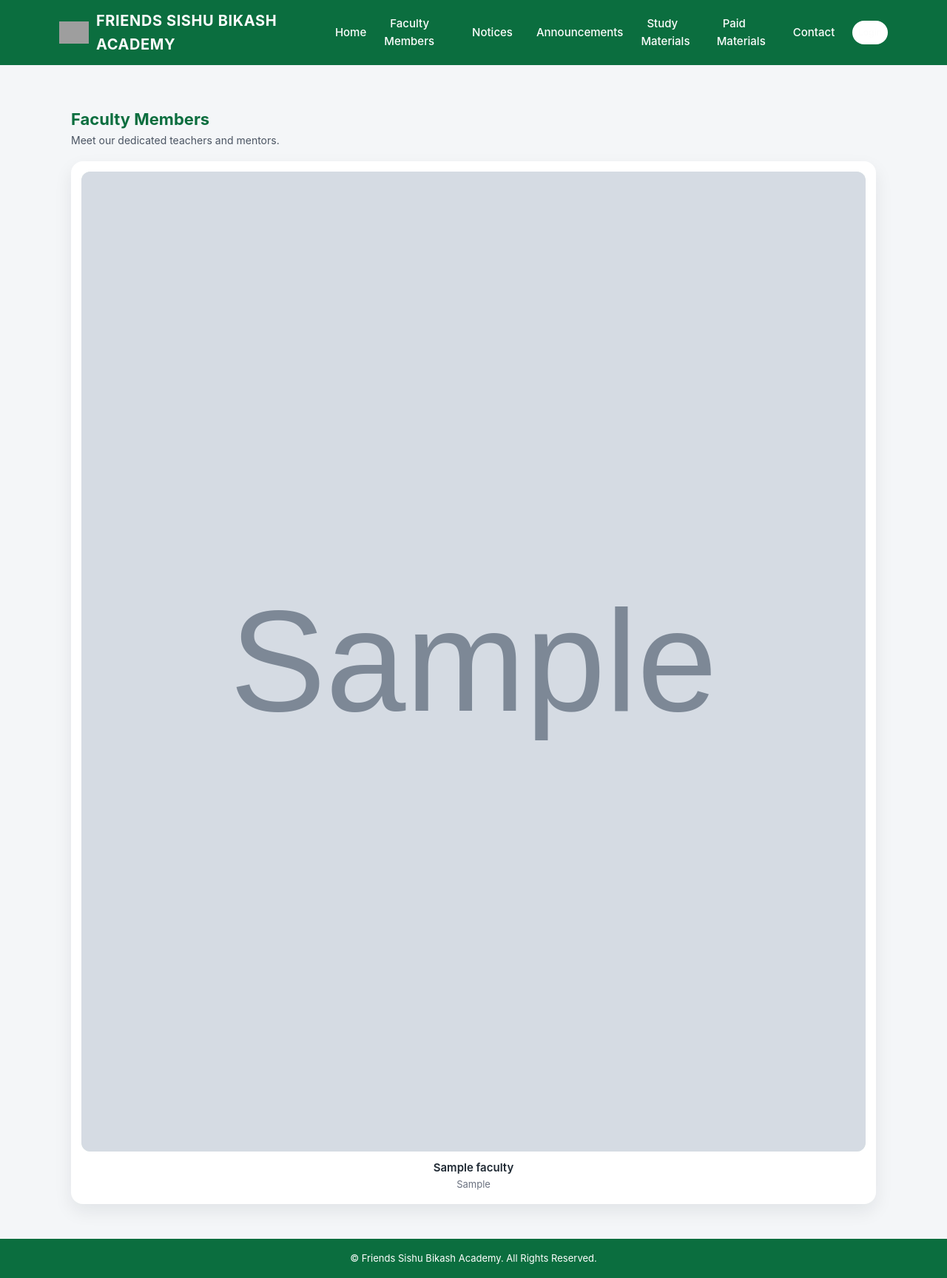
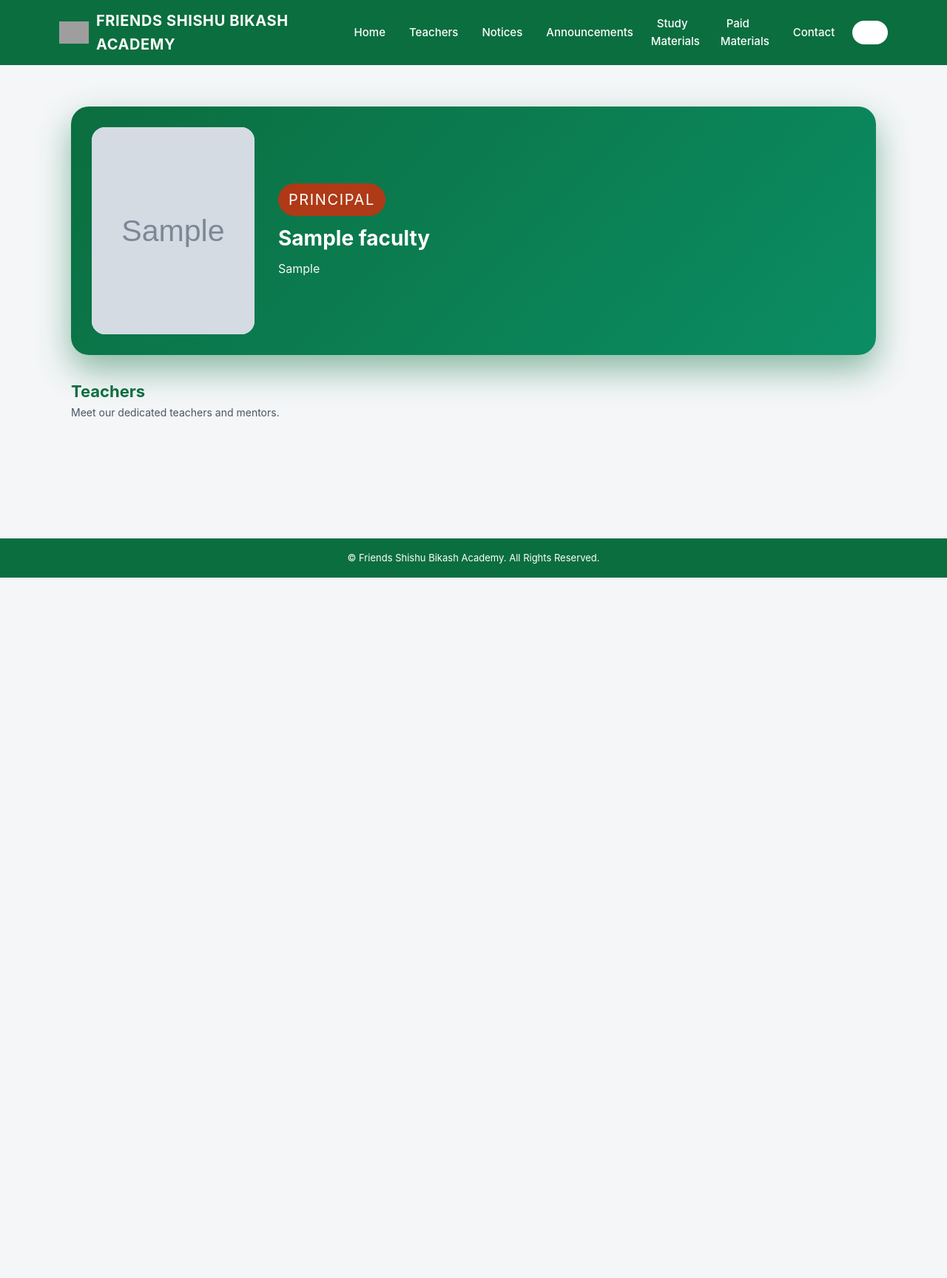
Before and after one commit to ayush7s/school-management-system, a Flask app: page /faculty in a window 1280 px wide. Shown: the whole page at 74% size. After the commit the page ends 781 px from the top, so only its background shows below. Run offline with Flask 3, Linux system fonts and the light colour scheme; tables that the repository leaves empty hold one stand-in row (values such as "Sample post"); grey boxes marked "Sample" are stand-in pictures; grey boxes are pictures that could not be loaded.

Commit message:
Update app features and UI

```diff
--- a/app.py
+++ b/app.py
@@ -1,8 +1,13 @@
+
 import os
+
+
 from functools import wraps
 from datetime import datetime, timedelta
 from utils.qr_generator import generate_upi_qr
 from models import Faculty
+
+
 
 
 
@@ -137,14 +142,7 @@ def home():
         ).limit(1).all()
 
     )
-#---------------faculty public--------
-@app.route("/faculty")
-def faculty_public():
-    faculty_members = Faculty.query.filter_by(is_active=True).all()
-    return render_template(
-        "faculty.html",
-        faculty_members=faculty_members
-    )
+
 
 # ---------------- CONTACT ----------------
 @app.route("/contact")
@@ -402,6 +400,24 @@ def delete_paid_material(id):
     flash("Paid material deleted successfully")
     return redirect(url_for("admin_paid_materials"))
 #----------------faculty list----------------
+@app.route("/faculty")
+def faculty_public():
+    principal = Faculty.query.filter_by(
+        is_principal=True,
+        is_active=True
+    ).first()
+
+    faculty_members = Faculty.query.filter_by(
+        is_principal=False,
+        is_active=True
+    ).all()
+
+    return render_template(
+        "faculty.html",
+        principal=principal,
+        faculty_members=faculty_members
+    )
+
 @app.route("/admin/faculty", methods=["GET", "POST"])
 @admin_required
 def admin_faculty():
@@ -429,6 +445,22 @@ def admin_faculty():
         "admin_faculty.html",
         faculty_members=faculty_members
     )
+@app.route("/admin/faculty/make-principal/<int:id>")
+@admin_required
+def make_principal(id):
+    # Remove existing principal
+    Faculty.query.filter_by(is_principal=True).update(
+        {"is_principal": False}
+    )
+
+    # Set new principal
+    faculty = Faculty.query.get_or_404(id)
+    faculty.is_principal = True
+
+    db.session.commit()
+    flash(f"{faculty.name} is now the Principal")
+
+    return redirect(url_for("admin_faculty"))
 
 #-------delete faculty------------------
 @app.route("/admin/faculty/delete/<int:id>")
--- a/models/faculty.py
+++ b/models/faculty.py
@@ -16,6 +16,8 @@ class Faculty(db.Model):
 
     is_active = db.Column(db.Boolean, default=True)
 
+    is_principal = db.Column(db.Boolean, default=False)
+
     created_at = db.Column(db.DateTime, default=datetime.utcnow)
 
     def __repr__(self):
--- a/requirements.txt
+++ b/requirements.txt
@@ -5,3 +5,4 @@ gunicorn
 qrcode[pil]
 Pillow
 reportlab
+dotenv
--- a/static/css/style.css
+++ b/static/css/style.css
@@ -369,6 +369,68 @@ a {
 }
 
 /* ================= FACULTY GRID ================= */
+/* ================= PRINCIPAL CARD ================= */
+.principal-card {
+    display: flex;
+    align-items: center;
+    gap: 32px;
+    padding: 28px;
+    border-radius: 24px;
+    background: linear-gradient(135deg, #0b6e3f, #0b8d64);
+    color: #ffffff;
+    box-shadow: 0 20px 45px rgba(11, 110, 63, 0.45);
+}
+
+.principal-image {
+    width: 220px;
+    height: 280px;
+    border-radius: 18px;
+    overflow: hidden;
+    flex-shrink: 0;
+    background: #e8f5e9;
+}
+
+.principal-image img {
+    width: 100%;
+    height: 100%;
+    object-fit: cover;
+}
+
+.principal-info h2 {
+    font-size: 28px;
+    margin-bottom: 6px;
+}
+
+.principal-info p {
+    font-size: 16px;
+    opacity: 0.95;
+}
+
+.principal-badge {
+    display: inline-block;
+    margin-bottom: 8px;
+    padding: 6px 14px;
+    border-radius: 999px;
+    background: rgba(223, 41, 9, 0.777);
+    font-size: 20px;
+    letter-spacing: 0.08em;
+    text-transform: uppercase;
+}
+
+/* ================= RESPONSIVE ================= */
+@media (max-width: 768px) {
+    .principal-card {
+        flex-direction: column;
+        text-align: center;
+    }
+
+    .principal-image {
+        width: 100%;
+        max-width: 260px;
+        height: 320px;
+    }
+}
+
 .faculty-grid {
     display: grid;
     grid-template-columns: repeat(auto-fit, minmax(180px, 1fr));
@@ -419,6 +481,21 @@ a {
     font-size: 13px;
     color: #6b7280;
 }
+/* Principal badge (used in admin & public faculty cards) */
+.badge-principal {
+    display: inline-block;
+    margin-top: 6px;
+    padding: 6px 14px;
+    border-radius: 999px;
+    background: linear-gradient(135deg, #0b6e3f, #0b8d64);
+    color: #ffffff;
+    font-size: 18px;
+    font-weight: 700;
+    letter-spacing: 0.08em;
+    text-transform: uppercase;
+    box-shadow: 0 6px 14px rgba(11, 110, 63, 0.35);
+}
+
 
 /* ================= NOTICES ================= */
 .notices {
@@ -925,6 +1002,7 @@ a {
     width: 100%;
     display: flex;
     justify-content: center;
+    gap: 8px;
     margin-top: 10px;
 }
 
--- a/templates/base.html
+++ b/templates/base.html
@@ -3,7 +3,7 @@
 <head>
     <meta charset="UTF-8">
     <meta name="viewport" content="width=device-width, initial-scale=1">
-    <title>{% block title %}FRIENDS SISHU BIKASH ACADEMY{% endblock %}</title>
+    <title>{% block title %}FRIENDS SHISHU BIKASH ACADEMY{% endblock %}</title>
     <link rel="stylesheet" href="{{ url_for('static', filename='css/style.css') }}">
     <link rel="stylesheet" href="https://unpkg.com/aos@2.3.1/dist/aos.css">
     <script src="{{ url_for('static', filename='js/main.js') }}"></script>
@@ -20,7 +20,7 @@
              alt="School Logo"
              class="logo-mark">
             <div class="logo-text">
-                <h1>FRIENDS SISHU BIKASH ACADEMY</h1>
+                <h1>FRIENDS SHISHU BIKASH ACADEMY</h1>
 
             </div>
         </div>
@@ -33,14 +33,14 @@
             <ul class="nav-links" id="primaryNav">
                 <li><a class="nav-link" href="/">Home</a></li>
                 {% if session.get("role") == "admin" %}
-                    <li><a class="nav-link" href="{{ url_for('admin_faculty') }}">Manage Faculty</a></li>
+                    <li><a class="nav-link" href="{{ url_for('admin_faculty') }}">Manage Teachers</a></li>
                 {% endif %}
                 {% if session.get("role") == "admin" %}
                     <li><a class="nav-link" href="{{ url_for('admin_dashboard') }}">Admin Dashboard</a></li>
                     <li><a class="nav-link" href="{{ url_for('admin_paid_materials') }}">Manage Paid Materials</a></li>
                 {% endif %}
 
-                <li><a class="nav-link" href="{{ url_for('faculty_public') }}">Faculty Members</a></li>
+                <li><a class="nav-link" href="{{ url_for('faculty_public') }}">Teachers</a></li>
                 <li><a class="nav-link" href="/notices">Notices</a></li>
                 <li><a class="nav-link" href="/announcements">Announcements</a></li>
                 <li><a class="nav-link" href="/materials">Study Materials</a></li>
@@ -71,7 +71,7 @@
 <!-- ================= FOOTER ================= -->
 <footer class="site-footer">
     <div class="footer-inner">
-        <p>© Friends Sishu Bikash Academy. All Rights Reserved.</p>
+        <p>© Friends Shishu Bikash Academy. All Rights Reserved.</p>
     </div>
 </footer>
 
--- a/templates/faculty.html
+++ b/templates/faculty.html
@@ -2,24 +2,63 @@
 {% block title %}Faculty Members{% endblock %}
 
 {% block content %}
+
+<!-- ================= PRINCIPAL SECTION ================= -->
+<!-- This block shows ONLY the Principal in a big featured card -->
+{% if principal %}
+<section class="section" data-aos="fade-up">
+    <div class="principal-card">
+
+        <!-- Principal image -->
+        <div class="principal-image">
+            <img
+                src="{{ url_for('static', filename='faculty/' + principal.image) }}"
+                alt="{{ principal.name }}">
+        </div>
+
+        <!-- Principal details -->
+        <div class="principal-info">
+            <span class="principal-badge">Principal</span>
+            <h2>{{ principal.name }}</h2>
+            <p>{{ principal.designation }}</p>
+        </div>
+
+    </div>
+</section>
+{% endif %}
+
+
+<!-- ================= FACULTY / TEACHERS SECTION ================= -->
+<!-- Normal faculty members displayed in grid cards -->
 <section class="section" data-aos="fade-up">
     <div class="section-header">
-        <h2>Faculty Members</h2>
+        <h2>Teachers</h2>
         <p>Meet our dedicated teachers and mentors.</p>
     </div>
 
     <div class="faculty-grid">
         {% for f in faculty_members %}
-        <article class="faculty-card" data-aos="zoom-in" data-aos-delay="{{ loop.index0 * 60 }}">
+        <article
+            class="faculty-card"
+            data-aos="zoom-in"
+            data-aos-delay="{{ loop.index0 * 60 }}">
+
+            <!-- Faculty image -->
             <div class="faculty-avatar">
-                <img src="{{ url_for('static', filename='faculty/' + f.image) }}" alt="{{ f.name }}">
+                <img
+                    src="{{ url_for('static', filename='faculty/' + f.image) }}"
+                    alt="{{ f.name }}">
             </div>
+
+            <!-- Faculty name + designation -->
             <div class="faculty-body">
                 <h3>{{ f.name }}</h3>
                 <p class="faculty-role">{{ f.designation }}</p>
             </div>
+
         </article>
         {% endfor %}
     </div>
 </section>
+
 {% endblock %}
--- a/templates/index.html
+++ b/templates/index.html
@@ -6,7 +6,7 @@
 
 <section class="hero hero-centered" data-aos="fade-up">
     <div class="hero-copy">
-        <h2>Welcome to Friends Sishu Bikash Academy</h2>
+        <h2>Welcome to Friends Shishu Bikash Academy</h2>
         <p>Learning today, leading tomorrow.</p>
 
         <div class="hero-actions">
@@ -31,7 +31,7 @@
 
 <section class="section" data-aos="fade-up">
     <div class="section-header">
-        <h2>Faculty Members</h2>
+        <h2>Teachers</h2>
         <p>Experienced, caring teachers guiding every learner.</p>
     </div>
 
--- a/utils/email_service.py
+++ b/utils/email_service.py
@@ -1,6 +1,9 @@
 import smtplib
 from email.message import EmailMessage
 import os
+from dotenv import load_dotenv
+
+load_dotenv(override=True)
 
 
 def send_email(to_email, subject, body, attachments):
```
Also changed, not shown: templates/admin_faculty.html (+15 -1 lines), utils/receipt.py (+8 -8 lines).
